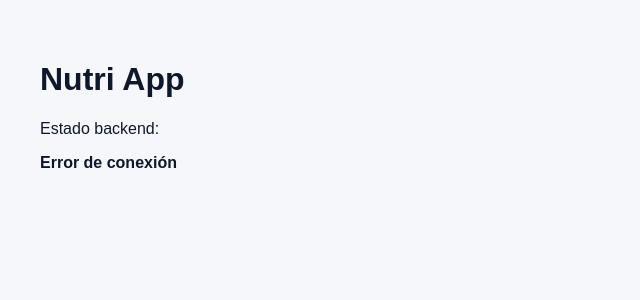
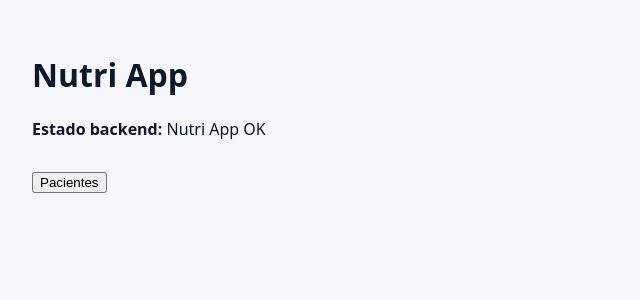
Before and after one commit to victorap-tech/nutri-app, a React (Vite) app in the folder frontend/: page / in a window 1280 px wide. Shown: the top 300 px of the page, without its empty margins (0-640 px from the left). Built offline with nearby package versions, Linux system fonts and the light colour scheme; no server answers.

Commit message:
Update App.jsx

```diff
--- a/frontend/src/App.jsx
+++ b/frontend/src/App.jsx
@@ -1,22 +1,7 @@
-import { useEffect, useState } from "react";
+import Home from "./screens/Home";
 
 function App() {
-  const [status, setStatus] = useState("Conectando...");
-
-  useEffect(() => {
-    fetch(import.meta.env.VITE_API_URL)
-      .then(res => res.json())
-      .then(data => setStatus(data.status))
-      .catch(() => setStatus("Error de conexión"));
-  }, []);
-
-  return (
-    <div style={{ padding: 40, fontFamily: "Arial" }}>
-      <h1>Nutri App</h1>
-      <p>Estado backend:</p>
-      <strong>{status}</strong>
-    </div>
-  );
+  return <Home />;
 }
 
 export default App;
```
